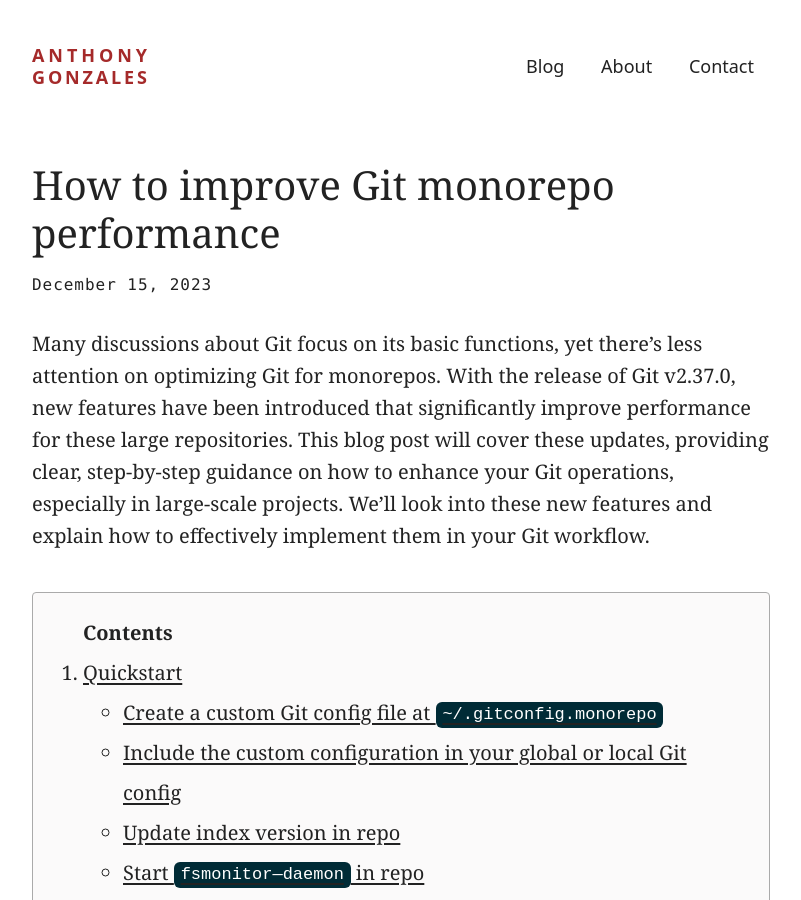
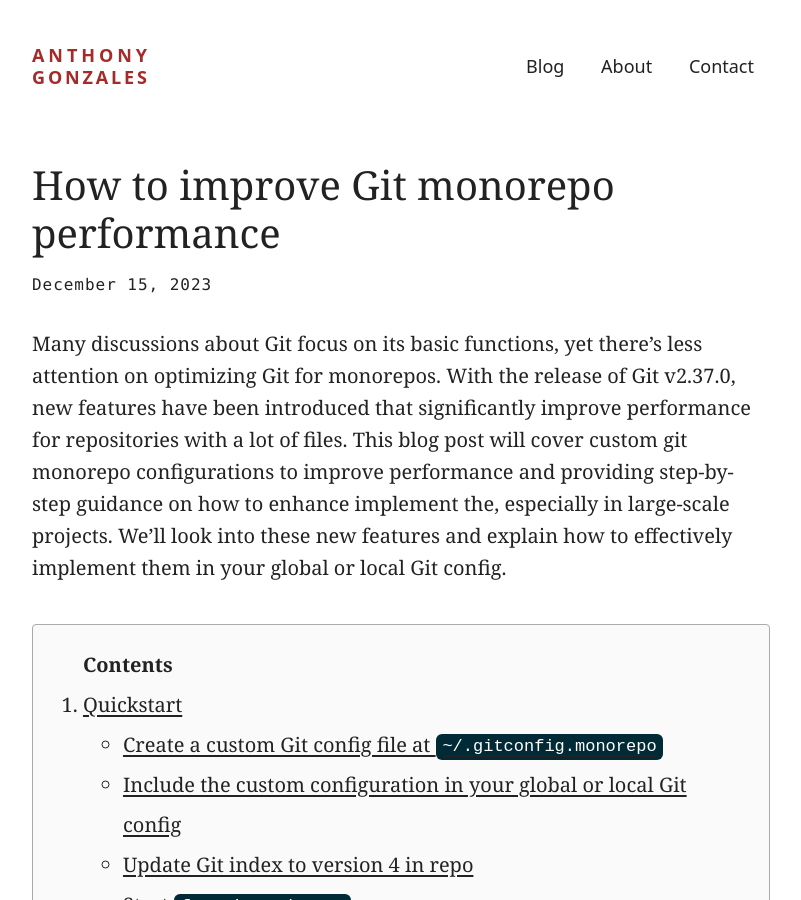
Before and after one commit to antgonzales/antgonzales.github.io, a Jekyll site: the page built from _posts/2023-12-15-how-to-improve-git-monorepo-performance.md, in a window 1280 px wide and 900 px high. Shown: the whole window, without its empty margins (239-1040 px from the left). Built offline with Jekyll 4.4.1, drawn with Linux system fonts in a browser that asks for light colours; some of the changed text lies outside the part shown.

Commit message:
Update git monorepo performance blog post

````diff
--- a/_posts/2023-12-15-how-to-improve-git-monorepo-performance.md
+++ b/_posts/2023-12-15-how-to-improve-git-monorepo-performance.md
@@ -8,11 +8,12 @@
 
 Many discussions about Git focus on its basic functions, yet there's less
 attention on optimizing Git for monorepos. With the release of Git v2.37.0, new
-features have been introduced that significantly improve performance for these
-large repositories. This blog post will cover these updates, providing clear,
-step-by-step guidance on how to enhance your Git operations, especially in
-large-scale projects. We'll look into these new features and explain how to
-effectively implement them in your Git workflow.
+features have been introduced that significantly improve performance for
+repositories with a lot of files. This blog post will cover custom git monorepo
+configurations to improve performance and providing step-by-step guidance on
+how to enhance implement the, especially in large-scale projects. We'll look
+into these new features and explain how to effectively implement them in your
+global or local Git config.
 
 * Do not remove this line (it will not be displayed)
 {:toc}
@@ -64,16 +65,16 @@
     default = current
 ```
 
-### Update index version in repo
+### Update Git index to version 4 in repo
 
 Although `feature.manyFiles` sets the default index version, you need to
-manually update indexes on existing repositories.
+manually update indexes on existing repositories in your terminal.
 
 ```console
 $ cd ~/example
 $ git update-index --index-version 4
 ```
-### Start `fsmonitor—daemon` in repo
+### Start `fsmonitor—daemon`
 
 ```console
 $ cd ~/example
@@ -85,9 +86,9 @@
 By using the recommended approach listed above, my command execution time for
 "git status" was reduced from approximately 0.316 seconds to 0.118 seconds,
 accompanied by a decrease in CPU utilization from 425% to 89%, leading to a
-significantly improved user experience. Additionally, I no longer encounter
-`fatal: Unable to create 'project_path/.git/index.lock': File exists.` errors
-while performing basic Git commands (MacOS Intel Core i9).
+significantly improved performance. Additionally, I no longer encounter `fatal:
+Unable to create 'project_path/.git/index.lock': File exists.` errors while
+performing basic Git commands (MacOS Intel Core i9).
 
 **Before**
 ```console
@@ -119,6 +120,20 @@
 * `index.skipHash=true`
 * `index.version=4`
 * `core.untrackedCache=true`
+
+Git writes an entirely new index in `index.lock` and then replaces `.git/index`
+when you use basic commands. In a monorepo with a large number of files, this
+index can be quite large and take several seconds to write every time you
+perform a command. Upgrading from the standard version 2 to version 4 reduces
+index size by 30%-50% by compressing the pathnames, which results in faster
+load time on operations. Caching untracked files adds more of a memory load but
+again, reduces the load time.
+
+In my case, I encountered the following error often before I made the update:
+
+```console
+fatal: Unable to create 'project_path/.git/index.lock': File exists.
+```
 
 **`core.commitgraph`**
 
@@ -166,3 +181,5 @@
   monitor](https://github.blog/2022-06-29-improve-git-monorepo-performance-with-a-file-system-monitor/)
 * [git error `invalid data in index` with index.skipHash
   config](https://github.com/rust-lang/cargo/issues/11857)
+* [git 2.40.0 index.skipHash incompatible with
+  libgit2](https://github.com/libgit2/libgit2/issues/6531)
````
Also changed, not shown: _drafts/2024-1-15-fix-git-index.lock-issue.md (added, +50 -0 lines).
